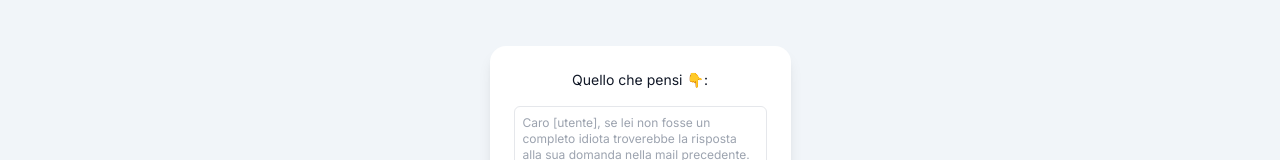
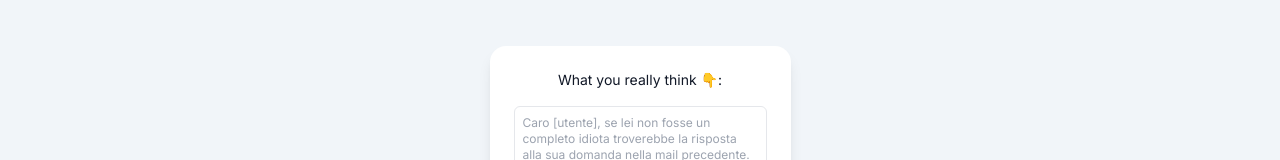
Before and after one commit to DataDavidProjects/rageformatter-nextjs, a Next.js app: page / in a window 1280 px wide. Shown: the part 150-310 px from the top of the page. Built offline with nearby package versions, Linux system fonts and the light colour scheme.

Commit message:
homepage langs

```diff
--- a/src/app/components/MessageForm.tsx
+++ b/src/app/components/MessageForm.tsx
@@ -75,7 +75,7 @@ const MessageForm: React.FC = () => {
         className="bg-white p-6 max-w-sm mx-auto rounded-2xl shadow-lg flex flex-col  space-y-4"
       >
         <label htmlFor="message" className="text-sm text-center text-gray-900">
-          Quello che pensi 👇:
+          What you really think 👇:
         </label>
         <textarea
           required
@@ -109,7 +109,7 @@ const MessageForm: React.FC = () => {
       {response && (
         <div className="bg-white p-6 max-w-sm mx-auto rounded-2xl shadow-lg flex flex-col space-y-4 mt-10">
           <p className="text-sm text-center text-gray-900">
-            Quello che dirai ☕ :
+            What you will actually say ☕ :
           </p>
           <div className="relative mt-8">
             <textarea
```
